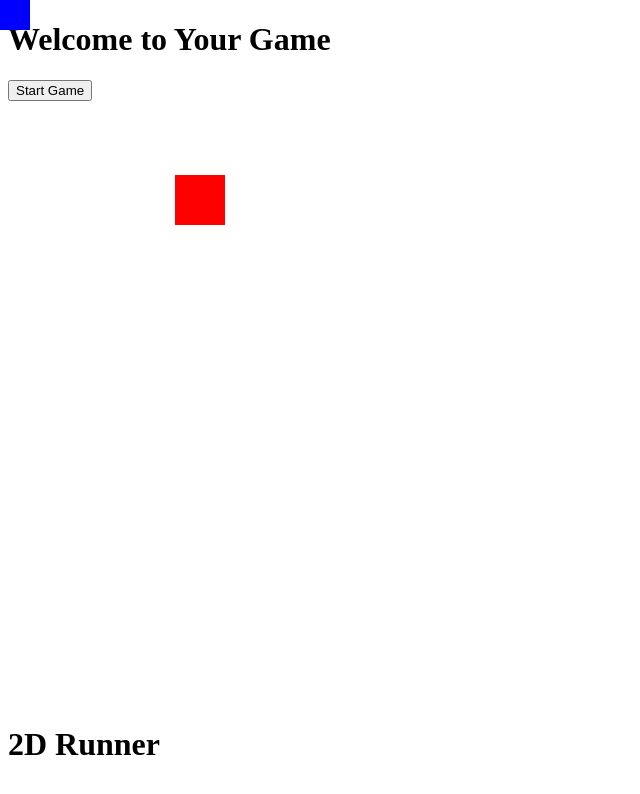
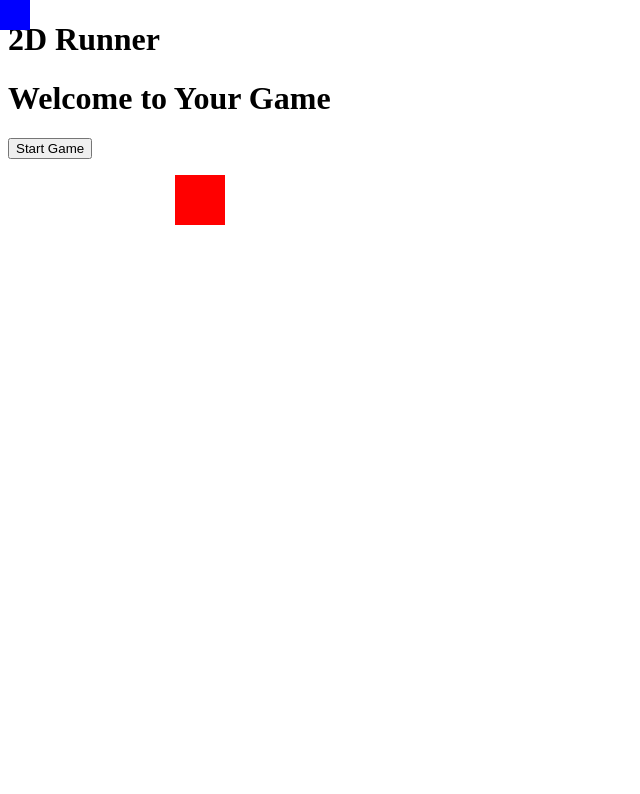
Before and after one commit to Nadjim12/game-project, a plain HTML site: page index.html in a window 1280 px wide. Shown: the whole page, without its empty margins (0-640 px from the left). Drawn offline with Linux system fonts and the light colour scheme.

Commit message:
2d runner

```diff
--- a/index.html
+++ b/index.html
@@ -8,6 +8,8 @@
 </head>
 <body>
   <div id="gameWindow">
+    <h1>2D Runner</h1> <!-- Move the heading inside the gameWindow div -->
+
     <div id="splashScreen">
       <h1>Welcome to Your Game</h1>
       <button id="startButton">Start Game</button>
@@ -31,8 +33,6 @@
     <div class="obstacle"></div>
   </div>
 
-  <h1>2D Runner</h1> <!-- This should be placed inside the gameWindow div -->
-
   <script src="./script.js"></script>
 </body>
 </html>
```
